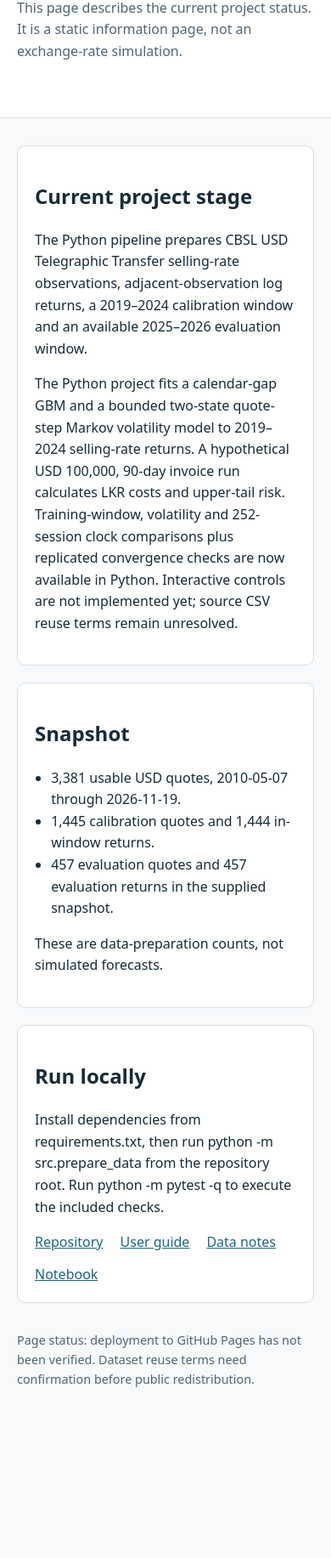
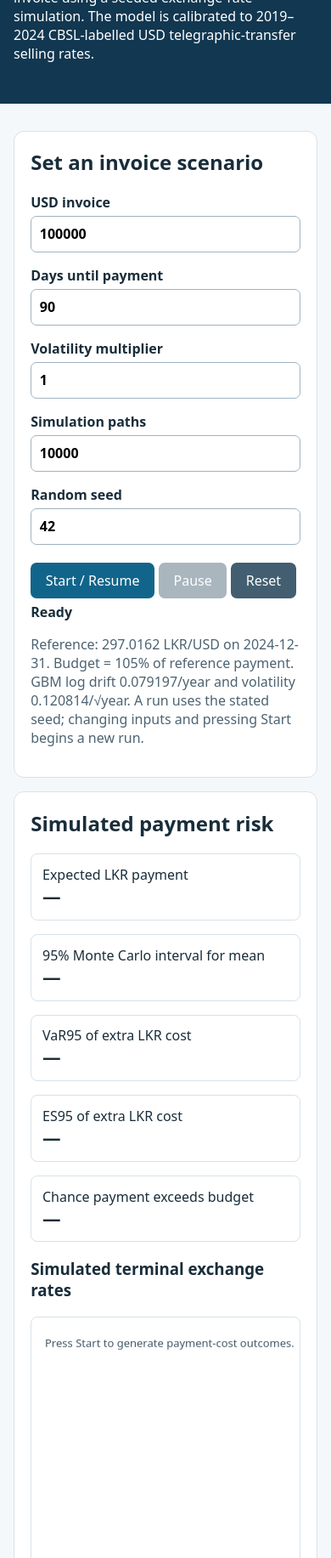
Before and after one commit to D-B-Yesen-Binuwara/usd-lkr-importer-risk-simulator, a plain HTML site: page docs/index.html in a window 390 px wide. Shown: the part 167-2000 px from the top of the page at 85% size. Before the commit the page ends 1866 px from the top, so only its background shows below. Drawn offline with Linux system fonts and the light colour scheme.

Commit message:
T14 & T15 - upto live web demo - stg09

```diff
--- /dev/null
+++ b/docs/app.js
@@ -0,0 +1,51 @@
+/* Offline GBM demo. Explicit-shock parity uses the same exact transition as src/gbm.py. */
+const REF = typeof window !== "undefined" ? window.IMPORTER_REFERENCE : undefined;
+function exactStep(rate, alpha, sigma, days, shock) {
+  return rate * Math.exp(alpha * days / 365 + sigma * Math.sqrt(days / 365) * shock);
+}
+function parityResult(ref = REF) {
+  let rate = ref.rate;
+  ref.dayIntervals.forEach((days, i) => { rate = exactStep(rate, ref.alpha, ref.sigma, days, ref.shocks[i]); });
+  const payment = rate * ref.invoiceUsd;
+  const tolerance = ref.relativeTolerance;
+  return {rate, payment, passed: Math.abs(rate-ref.terminalRate) <= tolerance*Math.max(1,Math.abs(ref.terminalRate)) && Math.abs(payment-ref.paymentLkr) <= tolerance*Math.max(1,Math.abs(ref.paymentLkr))};
+}
+function rng(seed) { let x=seed>>>0; return () => { x=(x+0x6D2B79F5)>>>0; let t=x; t=Math.imul(t^(t>>>15),t|1); t^=t+Math.imul(t^(t>>>7),t|61); return ((t^(t>>>14))>>>0)/4294967296; }; }
+function normal(rand) { const u=Math.max(rand(),Number.MIN_VALUE),v=rand(); return Math.sqrt(-2*Math.log(u))*Math.cos(2*Math.PI*v); }
+function upperTail(values, level=.95) {
+  const a=[...values].sort((x,y)=>x-y), n=a.length, k=(1-level)*n, whole=Math.floor(k), fraction=k-whole;
+  const var95=a[Math.ceil(level*n)-1]; let sum=0;
+  for(let i=0;i<whole;i++)sum+=a[n-1-i];
+  if(fraction)sum+=fraction*a[n-whole-1];
+  return {var95,es95:sum/k};
+}
+function metrics(rates,invoice,budget,referenceRate=REF.rate) {
+  const costs=rates.map(x=>x*invoice), extra=costs.map(x=>x-invoice*referenceRate), n=costs.length;
+  const mean=costs.reduce((a,b)=>a+b,0)/n, variance=costs.reduce((a,b)=>a+(b-mean)**2,0)/(n-1);
+  return {mean,ciLow:mean-1.959963984540054*Math.sqrt(variance/n),ciHigh:mean+1.959963984540054*Math.sqrt(variance/n),budgetProbability:costs.filter(x=>x>budget).length/n,...upperTail(extra)};
+}
+if(typeof module!=="undefined")module.exports={exactStep,parityResult,rng,normal,upperTail,metrics};
+if(typeof document!=="undefined")document.addEventListener("DOMContentLoaded",()=>{
+  const $=id=>document.getElementById(id), fmt=x=>new Intl.NumberFormat("en-US",{maximumFractionDigits:0}).format(x);
+  const form=$("settings"), start=$("start"), pause=$("pause"), reset=$("reset"), canvas=$("chart"), ctx=canvas.getContext("2d");
+  let state=null,timer=null;
+  const parity=parityResult();$("parity").textContent=parity.passed?`PASS: Python parity rate ${parity.rate.toFixed(8)} LKR/USD; payment LKR ${parity.payment.toFixed(2)} (relative tolerance 1e-7)`:`FAIL: Python parity mismatch`;
+  function draw(rates){
+    const w=canvas.width=canvas.clientWidth*devicePixelRatio,h=canvas.height=300*devicePixelRatio;ctx.scale(devicePixelRatio,devicePixelRatio);const W=w/devicePixelRatio,H=h/devicePixelRatio;ctx.clearRect(0,0,W,H);
+    ctx.fillStyle="#415866";ctx.font="13px system-ui";
+    if(!rates.length){ctx.fillText("Press Start to generate payment-cost outcomes.",16,35);return;}
+    const sorted=[...rates].sort((a,b)=>a-b), lo=sorted[Math.floor(.01*(sorted.length-1))],hi=sorted[Math.ceil(.99*(sorted.length-1))],bins=24,counts=Array(bins).fill(0);
+    for(const x of rates){const b=Math.max(0,Math.min(bins-1,Math.floor((x-lo)/(hi-lo||1)*bins)));counts[b]++;}
+    const max=Math.max(...counts), left=42,bottom=H-35,plotW=W-left-10,plotH=H-60;
+    ctx.fillStyle="#287ba0";counts.forEach((v,i)=>{const bh=v/max*plotH;ctx.fillRect(left+i*plotW/bins,bottom-bh,Math.max(1,plotW/bins-2),bh);});
+    ctx.fillStyle="#415866";ctx.fillText(`${fmt(lo)} LKR/USD`,left,H-10);ctx.fillText(`${fmt(hi)} LKR/USD`,Math.max(left,W-120),H-10);ctx.fillText("Paths",7,20);
+  }
+  function render(){const s=state;$("status").textContent=s?`${s.paused?"Paused":s.done>=s.target?"Complete":"Running"}: ${fmt(s.done)} / ${fmt(s.target)} paths`:'Ready';start.disabled=!!s&&!s.paused&&s.done<s.target;pause.disabled=!s||s.paused||s.done>=s.target;form.querySelectorAll("input").forEach(x=>x.disabled=!!s&&s.done<s.target);draw(s?s.rates:[]);if(!s||s.done<2)return;
+    const m=metrics(s.rates,s.invoice,s.budget);$("mean").textContent=`LKR ${fmt(m.mean)}`;$("interval").textContent=`LKR ${fmt(m.ciLow)} – ${fmt(m.ciHigh)}`;$("var").textContent=`LKR ${fmt(m.var95)}`;$("es").textContent=`LKR ${fmt(m.es95)}`;$("budgetOut").textContent=`${(100*m.budgetProbability).toFixed(1)}%`;
+  }
+  function tick(){if(!state||state.paused)return;const s=state, n=Math.min(250,s.target-s.done),T=s.days/365;for(let i=0;i<n;i++)s.rates.push(REF.rate*Math.exp(REF.alpha*T+REF.sigma*s.multiplier*Math.sqrt(T)*normal(s.rand)));s.done+=n;render();if(s.done<s.target)timer=setTimeout(tick,16);}
+  start.onclick=()=>{if(state&&state.paused){state.paused=false;render();tick();return;}const f=new FormData(form),invoice=Number(f.get("invoice")),days=Number(f.get("days")),multiplier=Number(f.get("volatility")),target=Number(f.get("paths")),seed=Number(f.get("seed"));if(!Number.isFinite(invoice)||invoice<=0||!Number.isInteger(days)||days<1||days>365||!Number.isFinite(multiplier)||multiplier<0||multiplier>3||!Number.isInteger(target)||target<500||target>20000||!Number.isInteger(seed)||seed<0){$("status").textContent="Check the input ranges.";return;}state={invoice,days,multiplier,target,seed,rand:rng(seed),budget:invoice*REF.rate*1.05,rates:[],done:0,paused:false};render();tick();};
+  pause.onclick=()=>{if(timer)clearTimeout(timer);timer=null;state.paused=true;render();};
+  reset.onclick=()=>{if(timer)clearTimeout(timer);timer=null;state=null;form.reset();for(const id of ["mean","interval","var","es","budgetOut"])$(id).textContent="—";render();};
+  render();
+});
--- a/docs/index.html
+++ b/docs/index.html
@@ -1,59 +1,25 @@
 <!doctype html>
 <html lang="en">
 <head>
-  <meta charset="utf-8">
-  <meta name="viewport" content="width=device-width, initial-scale=1">
-  <meta name="description" content="Data-preparation status for the USD/LKR importer risk simulator.">
-  <title>USD/LKR Importer Risk Simulator</title>
-  <style>
-    :root { color-scheme: light; --ink:#172b3a; --muted:#526575; --line:#d7e0e7; --accent:#1c6687; --soft:#edf5f8; }
-    * { box-sizing:border-box; }
-    body { margin:0; background:#f7f9fb; color:var(--ink); font:16px/1.6 system-ui,-apple-system,"Segoe UI",sans-serif; }
-    header { padding:3rem max(1.25rem,calc((100vw - 900px)/2)); background:#fff; border-bottom:1px solid var(--line); }
-    main { max-width:900px; margin:2rem auto; padding:0 1.25rem; }
-    h1 { margin:0; font-size:clamp(1.8rem,4vw,2.6rem); line-height:1.15; }
-    header p { color:var(--muted); max-width:62ch; }
-    .status { display:inline-block; padding:.25rem .65rem; border-radius:999px; background:var(--soft); color:var(--accent); font-weight:650; }
-    section { margin:1.25rem 0; padding:1.25rem; background:#fff; border:1px solid var(--line); border-radius:10px; }
-    ul { padding-left:1.2rem; }
-    a { color:var(--accent); }
-    .links { display:flex; flex-wrap:wrap; gap:.75rem 1.25rem; }
-    footer { max-width:900px; margin:2rem auto; padding:0 1.25rem 2rem; color:var(--muted); font-size:.9rem; }
-    code { background:#f0f3f6; padding:.1rem .3rem; border-radius:4px; }
-  </style>
+<meta charset="utf-8"><meta name="viewport" content="width=device-width,initial-scale=1">
+<meta name="description" content="Offline USD/LKR importer payment-risk simulation">
+<title>USD/LKR Importer Risk Simulator</title><link rel="stylesheet" href="style.css">
+<script defer src="reference_config.js"></script><script defer src="app.js"></script>
 </head>
 <body>
-  <header>
-    <span class="status">Model comparisons verified in Python</span>
-    <h1>USD/LKR Importer Risk Simulator</h1>
-    <p>This page describes the current project status. It is a static information page, not an exchange-rate simulation.</p>
-  </header>
-  <main>
-    <section>
-      <h2>Current project stage</h2>
-      <p>The Python pipeline prepares CBSL USD Telegraphic Transfer selling-rate observations, adjacent-observation log returns, a 2019–2024 calibration window and an available 2025–2026 evaluation window.</p>
-      <p>The Python project fits a calendar-gap GBM and a bounded two-state quote-step Markov volatility model to 2019–2024 selling-rate returns. A hypothetical USD 100,000, 90-day invoice run calculates LKR costs and upper-tail risk. Training-window, volatility and 252-session clock comparisons plus replicated convergence checks are now available in Python. Interactive controls are not implemented yet; source CSV reuse terms remain unresolved.</p>
-    </section>
-    <section>
-      <h2>Snapshot</h2>
-      <ul>
-        <li>3,381 usable USD quotes, 2010-05-07 through 2026-11-19.</li>
-        <li>1,445 calibration quotes and 1,444 in-window returns.</li>
-        <li>457 evaluation quotes and 457 evaluation returns in the supplied snapshot.</li>
-      </ul>
-      <p>These are data-preparation counts, not simulated forecasts.</p>
-    </section>
-    <section>
-      <h2>Run locally</h2>
-      <p>Install dependencies from requirements.txt, then run python -m src.prepare_data from the repository root. Run python -m pytest -q to execute the included checks.</p>
-      <nav class="links" aria-label="Project files">
-        <a href="https://github.com/D-B-Yesen-Binuwara/usd-lkr-importer-risk-simulator">Repository</a>
-        <a href="https://github.com/D-B-Yesen-Binuwara/usd-lkr-importer-risk-simulator/blob/main/USER_GUIDE.md">User guide</a>
-        <a href="https://github.com/D-B-Yesen-Binuwara/usd-lkr-importer-risk-simulator/blob/main/data/README.md">Data notes</a>
-        <a href="https://github.com/D-B-Yesen-Binuwara/usd-lkr-importer-risk-simulator/blob/main/notebook/usd-lkr-importer-risk-simulator.ipynb">Notebook</a>
-      </nav>
-    </section>
-  </main>
-  <footer>Page status: deployment to GitHub Pages has not been verified. Dataset reuse terms need confirmation before public redistribution.</footer>
-</body>
-</html>
+<header><h1>USD/LKR Importer Risk Simulator</h1><p>Explore the LKR cost of a hypothetical USD invoice using a seeded exchange-rate simulation. The model is calibrated to 2019–2024 CBSL-labelled USD telegraphic-transfer selling rates.</p></header>
+<main>
+<section aria-labelledby="controls"><h2 id="controls">Set an invoice scenario</h2><form id="settings"><div class="grid">
+<label>USD invoice<input name="invoice" type="number" min="1" max="10000000" value="100000" required></label>
+<label>Days until payment<input name="days" type="number" min="1" max="365" value="90" required></label>
+<label>Volatility multiplier<input name="volatility" type="number" min="0" max="3" step="0.05" value="1" required></label>
+<label>Simulation paths<input name="paths" type="number" min="500" max="20000" step="500" value="10000" required></label>
+<label>Random seed<input name="seed" type="number" min="0" max="4294967295" step="1" value="42" required></label>
+</div></form><p><button id="start">Start / Resume</button><button id="pause" class="secondary" disabled>Pause</button><button id="reset" class="secondary">Reset</button> <span id="status" role="status" aria-live="polite">Ready</span></p>
+<p class="muted">Reference: 297.0162 LKR/USD on 2024-12-31. Budget = 105% of reference payment. GBM log drift 0.079197/year and volatility 0.120814/√year. A run uses the stated seed; changing inputs and pressing Start begins a new run.</p></section>
+<section aria-labelledby="results"><h2 id="results">Simulated payment risk</h2><div class="grid">
+<div class="metric">Expected LKR payment<strong id="mean">—</strong></div><div class="metric">95% Monte Carlo interval for mean<strong id="interval">—</strong></div><div class="metric">VaR95 of extra LKR cost<strong id="var">—</strong></div><div class="metric">ES95 of extra LKR cost<strong id="es">—</strong></div><div class="metric">Chance payment exceeds budget<strong id="budgetOut">—</strong></div>
+</div><h3>Simulated terminal exchange rates</h3><canvas id="chart" role="img" aria-label="Histogram of simulated terminal USD/LKR rates"></canvas><p class="muted">The histogram updates as batches finish. VaR/ES are upper-tail extra costs relative to paying at the reference rate. The mean interval covers simulation sampling error with fixed fitted parameters, not future market or calibration uncertainty.</p></section>
+<section aria-labelledby="about"><h2 id="about">About and how to use</h2><ol><li>Choose invoice size, days to payment, volatility multiplier, path count and seed.</li><li>Press Start. Pause stops new simulation batches; Resume continues the same seeded run. Reset clears results and restores defaults.</li><li>Compare expected payment, upper-tail VaR/ES and budget probability. Repeat with changed assumptions to explore sensitivity.</li></ol><p>The exact calendar-time GBM transition is <code>S(T)=S(0) exp(alpha*T + sigma*sqrt(T)*Z)</code>, where <code>T=days/365</code>. Each browser run draws independent standard-normal shocks using a seeded browser generator. The same numeric seed need not produce NumPy's identical random sequence; parity is checked with explicitly supplied shocks instead.</p><p id="parity" role="status">Checking Python parity…</p><p>This baseline demo uses GBM. The separate Python notebook also reports the two-state Markov extension and sensitivity study. CBSL CSV download details and redistribution rights remain unverified. This is an educational hypothetical model, not a payment quote or forecast.</p><nav><a href="../notebook/usd-lkr-importer-risk-simulator.ipynb">Notebook</a> · <a href="../USER_GUIDE.md">User guide</a> · <a href="../THEORY.md">Theory</a></nav></section>
+</main><footer>Runs entirely in this browser from local files; no server or paid API.</footer>
+</body></html>
--- /dev/null
+++ b/docs/reference_config.js
@@ -0,0 +1,13 @@
+/* Frozen 2019–2024 fit and explicit Python parity path. No raw quotes included. */
+window.IMPORTER_REFERENCE = Object.freeze({
+  date: "2024-12-31",
+  rate: 297.0162,
+  alpha: 0.07919696011210609,
+  sigma: 0.12081424674804953,
+  invoiceUsd: 100000,
+  dayIntervals: [20, 30, 40],
+  shocks: [0.25, -1, 0.5],
+  terminalRate: 300.58956647716474,
+  paymentLkr: 30058956.647716474,
+  relativeTolerance: 1e-7
+});
--- /dev/null
+++ b/docs/style.css
@@ -0,0 +1 @@
+:root{font-family:system-ui,sans-serif;color:#192d3a;background:#f5f8fa}*{box-sizing:border-box}body{margin:0}header{background:#123750;color:white;padding:2rem max(1rem,calc((100vw - 1100px)/2))}h1{margin:.3rem 0;font-size:clamp(1.8rem,4vw,2.8rem)}header p{max-width:70ch}main{max-width:1100px;margin:auto;padding:1rem}section{background:white;border:1px solid #d8e2e9;border-radius:12px;padding:1.2rem;margin:1rem 0}h2{margin-top:0}.grid{display:grid;grid-template-columns:repeat(auto-fit,minmax(180px,1fr));gap:1rem}label{display:block;font-weight:650}input{display:block;width:100%;padding:.6rem;border:1px solid #9fb3c1;border-radius:7px;margin-top:.3rem;font:inherit}button{border:0;border-radius:7px;background:#12658a;color:white;padding:.65rem 1.1rem;font:inherit;cursor:pointer;margin:.3rem .3rem .3rem 0}button:disabled{opacity:.45;cursor:not-allowed}button.secondary{background:#425e70}.metric{border:1px solid #d8e2e9;border-radius:8px;padding:.8rem}.metric strong{display:block;font-size:1.35rem}small,.muted{color:#4d6372}canvas{width:100%;height:300px;border:1px solid #d8e2e9;border-radius:8px}a{color:#125f86}footer{padding:1rem;text-align:center;color:#4d6372}#status{font-weight:700}#parity{font-weight:700}code{background:#edf2f5;padding:.1rem .25rem}ul{padding-left:1.2rem}
```
Also changed, not shown: 3 other files.
